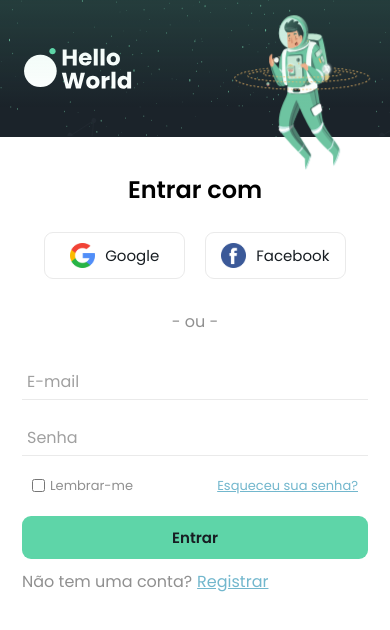
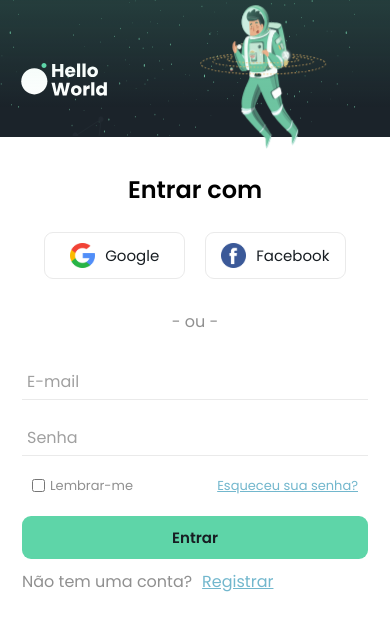
Before and after one commit to jfernandesdev/react-firebase-auth, a React (Create React App) app: page /login in a window 390 px wide. Shown: the top 630 px of the page. Built offline with nearby package versions, Linux system fonts and the light colour scheme.

Commit message:
mobile responsiveness fixes

```diff
--- a/src/components/AsideBannerSpace/styles.js
+++ b/src/components/AsideBannerSpace/styles.js
@@ -3,9 +3,10 @@ import styled from 'styled-components';
 export const Container = styled.div`
   position: relative;
   background: #1B232A;
-  width: 420px;
+  max-width: 420px;
+  min-width: 420px;
   height: 100vh;
-  padding: 15px 40px;
+  padding: 40px;
   display: flex;
   flex-direction: column;
   justify-content: space-around;
@@ -25,6 +26,7 @@ export const Container = styled.div`
 
   @media(max-width: 768px) {
     width: 100vw;
+    max-width: 100%;
     height: 35vw;
     padding: 10px;
   }
@@ -32,11 +34,13 @@ export const Container = styled.div`
 
 export const Image = styled.img`
   animation: float 10s ease-in-out infinite;
+  margin-top: 100px;
 
   @media(max-width: 768px) {
     position: absolute;
-    width: 35%;
-    top: 30px;
-    right: 10px;
+    width: 30%;
+    top: 15%;
+    right: 20%;
+    margin-top: 0;
   }
 `;
--- a/src/components/Header/styles.js
+++ b/src/components/Header/styles.js
@@ -1,16 +1,22 @@
 import styled from 'styled-components';
 
 export const Container = styled.div`
+  width: 100%;
   display: flex;
   align-items: center;
-  justify-content: space-between;
-  padding: 20px 8%;
+  justify-content: flex-end;
+  padding: 30px 8%;
+
+  @media(max-width: 768px) {
+    justify-content: space-between;
+  }
 `;
 
 export const Flex = styled.div`
   display: flex;
   align-items: center;
   gap: 16px;
+  margin-top: 10px;
 `;
 
 export const Button = styled.button`
--- a/src/components/Logo/index.js
+++ b/src/components/Logo/index.js
@@ -3,9 +3,15 @@ import styled from 'styled-components';
 
 const Image = styled.img`
   width: 150px;
+  position: absolute;
+  top: 5%;
+  left: 5%;
 
   @media(max-width: 768px) {
-    width: 125px;
+    width: 100px;
+    position: relative;
+    left: 0;
+    margin-top: 10px;
   }
 `;
 
--- a/src/components/SocialButtons/index.js
+++ b/src/components/SocialButtons/index.js
@@ -3,14 +3,23 @@ import { Flex } from '../../pages/styles';
 import Button from '../Button';
 
 export const SocialButtons = () => {
+
+  const handleGoogleSignIn = () => {
+    alert('Botão google clicado!');
+  }
+
+  const handleFacebookSignIn = () => {
+    alert('Botão facebook clicado!');
+  }
+
   return (
     <Flex>
-      <Button type='button' outlined>
+      <Button type='button' outlined onClick={handleGoogleSignIn}>
         <img src='./google-icon.svg' alt='Entrar com o Google'/>
         Google
       </Button>
 
-      <Button type='button' outlined>
+      <Button type='button' outlined onClick={handleFacebookSignIn}>
         <img src='./facebook-icon.svg' alt='Entrar com o Facebook' />
         Facebook
       </Button>
--- a/src/pages/Login.js
+++ b/src/pages/Login.js
@@ -1,18 +1,26 @@
-import React from 'react';
+import React, { useState, useEffect } from 'react';
+import { useDispatch, useSelector } from 'react-redux';
+import { useHistory, Link } from 'react-router-dom';
+
 import { AsideBannerSpace } from '../components/AsideBannerSpace';
-import { ContainerForm, Flex, Center } from './styles';
-
 import { SocialButtons } from '../components/SocialButtons';
 import { Form, Title, Input, Separator, WrapWithSpace } from '../components/Form';
 import Button from '../components/Button';
 
+import { ContainerForm, Flex, Center } from './styles';
+
 const Login = () => {
+
+  const handleSubmit = () => {
+    alert('Form enviado!');
+  }
+
   return (
     <ContainerForm>
       <AsideBannerSpace image='./astronaut-login.svg' />
 
       <Center>
-        <Form>
+        <Form onSubmit={handleSubmit}>
           <Title>Entrar com</Title>
           <SocialButtons />
           <Separator> - ou - </Separator>
@@ -41,7 +49,7 @@ const Login = () => {
           </WrapWithSpace>
 
           <Button type='submit'>Entrar</Button>
-          <span>Não tem uma conta? <a href='/register'>Registrar</a></span>
+          <span>Não tem uma conta? <Link to='/register'><a>Registrar</a></Link></span>
         </Form>
       </Center>
     </ContainerForm>
--- a/src/styles/globals.js
+++ b/src/styles/globals.js
@@ -22,6 +22,10 @@ export default createGlobalStyle`
     margin: 0;
     box-sizing: border-box;
     font-family: 'Poppins', Segoe UI, Roboto, sans-serif;
+  }
+
+  html, body {
+    overflow-x: hidden;
   }
 
   body, input, button, textarea {
```
